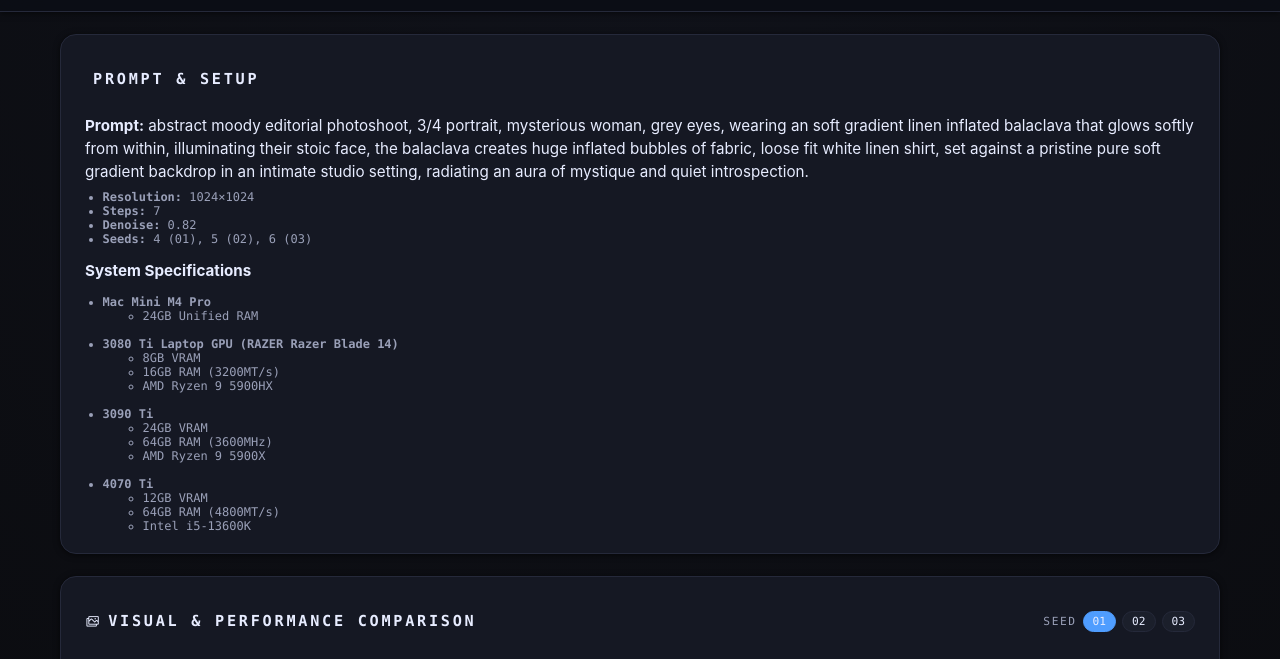
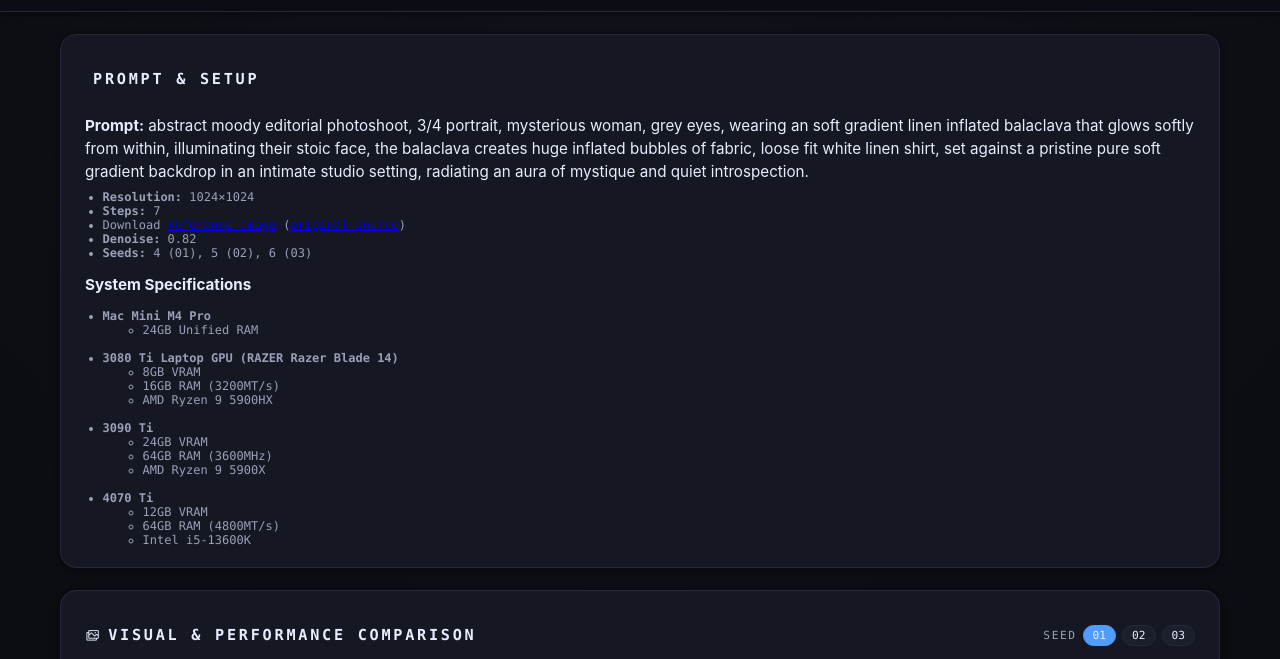
Before and after one commit to miroleon/z-image-turbo-benchmark, a plain HTML site: page index.html in a window 1280 px wide. Shown: the part 128-787 px from the top of the page. Drawn offline with Linux system fonts and the light colour scheme; some icons are missing.

Commit message:
update reference image

```diff
--- a/index.html
+++ b/index.html
@@ -66,6 +66,10 @@
             <ul class="prompt-details">
                 <li><strong>Resolution:</strong> 1024×1024</li>
                 <li><strong>Steps:</strong> 7</li>
+                <li>Download <a href="/assets/images/references/RP-P-1954-319-crop.jpg" target="_blank">reference
+                            image</a> (<a
+                            href="https://commons.wikimedia.org/wiki/File:Rotsen_in_water,_RP-P-1954-319.jpg"
+                            target="_blank">original source</a>)</li>
                 <li><strong>Denoise:</strong> 0.82</li>
                 <li><strong>Seeds:</strong> 4 (01), 5 (02), 6 (03)</li>
             </ul>
```
Also changed, not shown: 1 other file.
